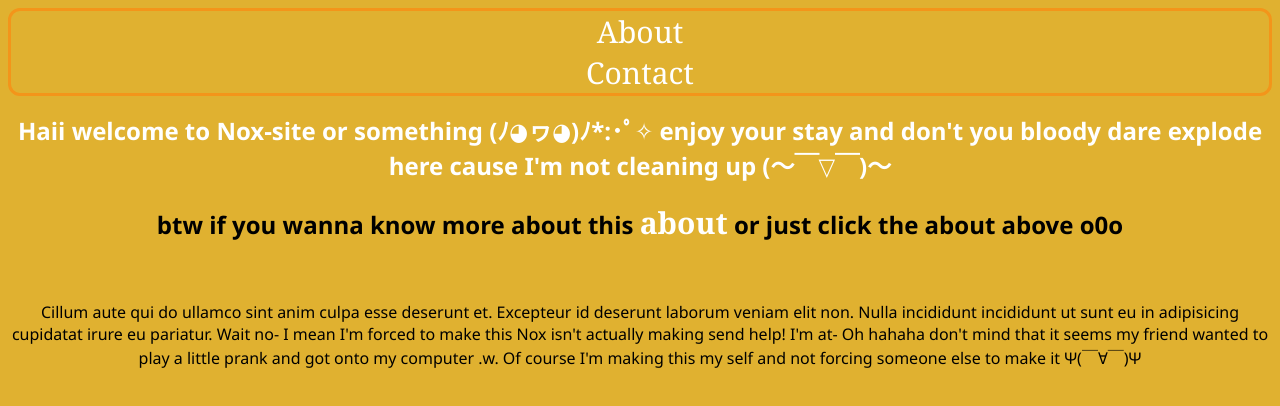
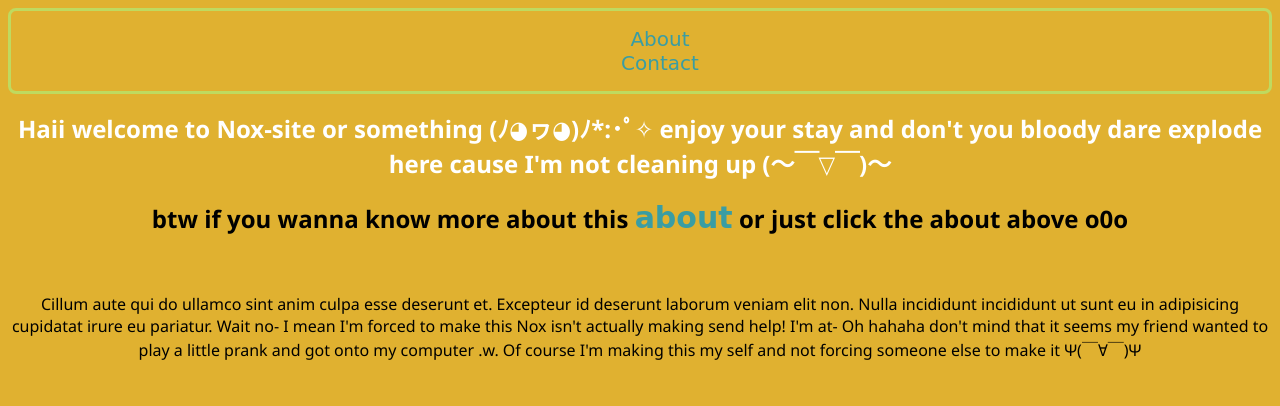
Before and after one commit to Nwko/Nox, a website: page public/index.html in a window 1280 px wide. Drawn offline with Linux system fonts and the light colour scheme.

Commit message:
navbar update (ﾉ◕ヮ◕)ﾉ*:･ﾟ✧
A update to the navbar code (ﾉ◕ヮ◕)ﾉ*:･ﾟ✧

```diff
--- a/sass/nav.sass
+++ b/sass/nav.sass
@@ -2,19 +2,23 @@
 
 .nav
     color: $link-color
-    font-family: Cambria, Cochin, Georgia, Times, Times New Roman,serif
-    font-size: 1.5em
+    text-align: center
+    font-family: 'Shizuru', cursive
+    font-size: 1em
     text-decoration: none
-    border: ridge
-    border-color: $border-color
-    border-style: solid
     border-radius: 0.5em
+    border: 3px solid $border-color
+    list-style: none
+
+a
+    color: $link-color
+    font-family: 'Shizuru', cursive
+    font-size: 1.25em
+    text-decoration: none
 
 a:hover, a:click, a:focus, a:active
     color: $secondary-color
     text-decoration: none
 
-ul
-    list-style-type: none
-    margin: 0
-    padding: 0
+li
+    list-style: none
```
Also changed, not shown: TODO.md (+1 -1 lines), public/styles/nav.min.css.
